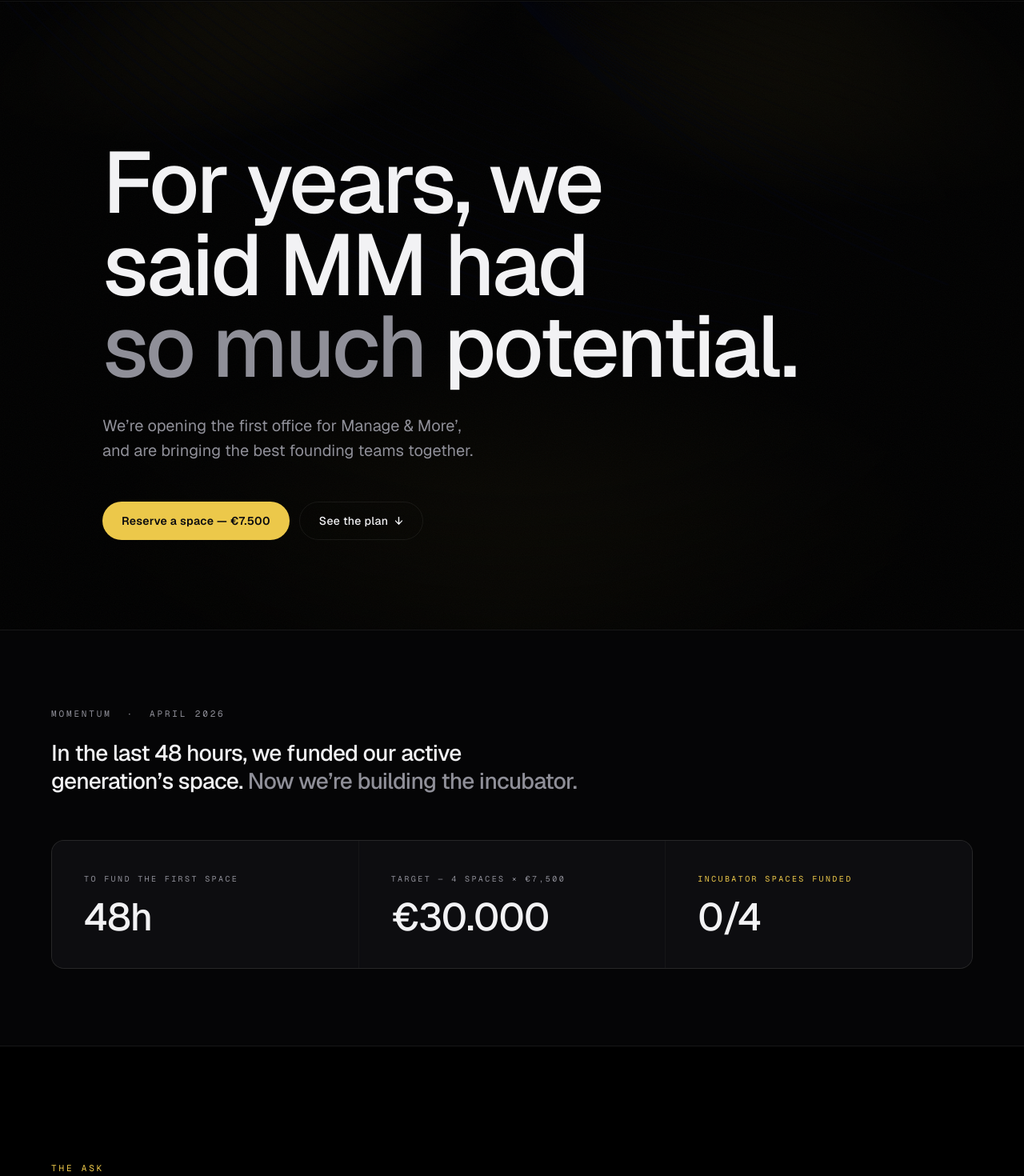
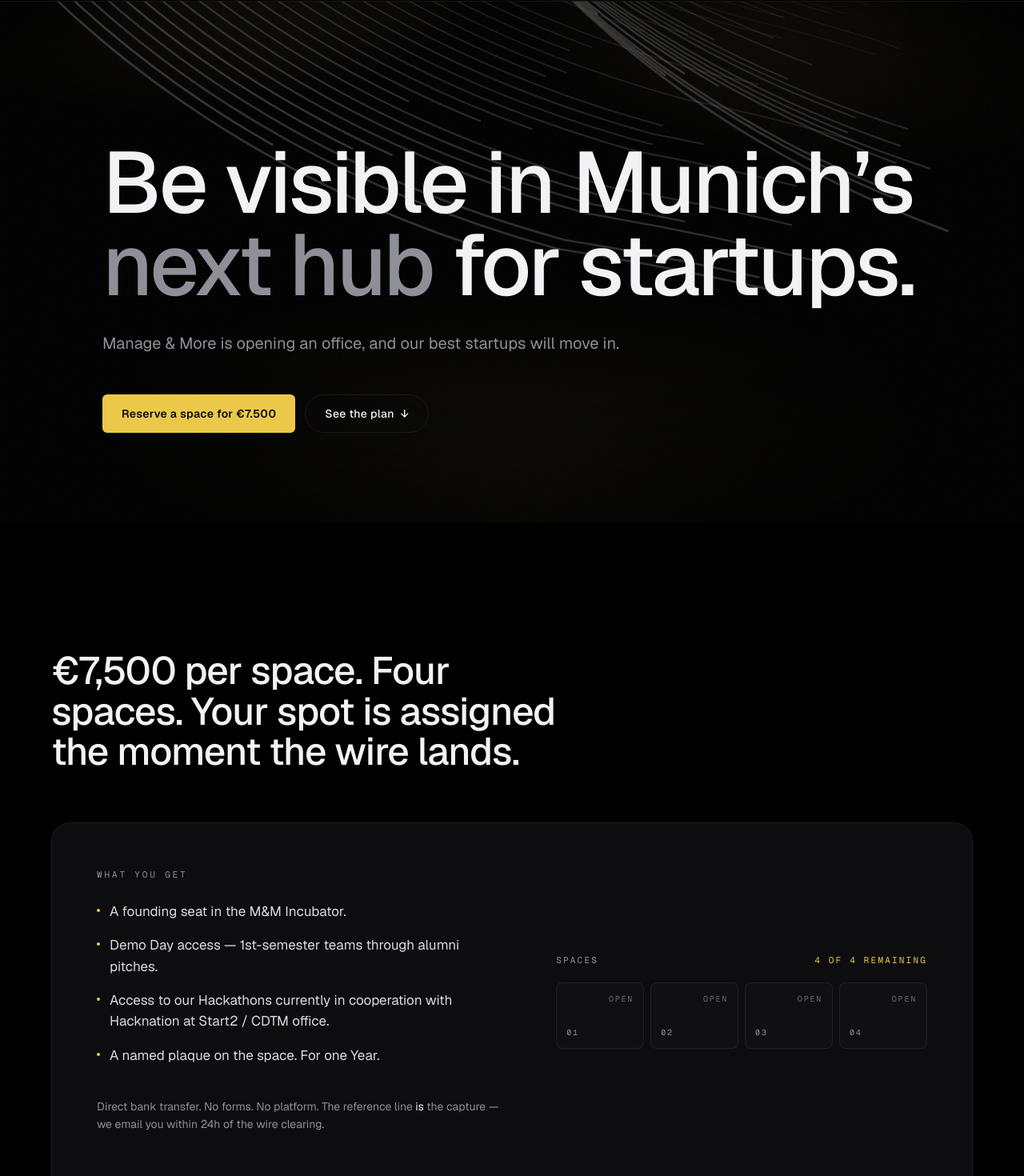
Before and after one commit to PanchoK50/mm-office-vc, a Next.js app: page / in a window 1280 px wide. Shown: the part 79-1549 px from the top of the page at 80% size. Built offline with nearby package versions, Linux system fonts and the light colour scheme.

Commit message:
next version

```diff
--- a/src/app/layout.tsx
+++ b/src/app/layout.tsx
@@ -15,7 +15,7 @@ const geistMono = Geist_Mono({
 export const metadata: Metadata = {
   title: "MM Incubator",
   description:
-    "For years, we said Manage & More had so much potential. This month, it stopped being potential. Four spaces. €7,500 each. Direct wire. Spot assigned instantly.",
+    "Be visible in Munich's next hub for startups. Manage & More is opening an office, and our best startups will move in. Four spaces. €7,500 each. Direct wire. Spot assigned instantly.",
 };
 
 export const viewport: Viewport = {
--- a/src/app/page.tsx
+++ b/src/app/page.tsx
@@ -25,7 +25,7 @@ export default function Home() {
           <a
             href="#top"
             className="flex items-center gap-3 text-fg focus-visible:outline-none focus-visible:ring-2 focus-visible:ring-accent focus-visible:ring-offset-2 focus-visible:ring-offset-bg rounded"
-            aria-label="Manage and More — Incubator"
+            aria-label="Manage and More Incubator"
           >
             <Image
               src="/MM_3.png"
@@ -65,20 +65,19 @@ export default function Home() {
           <div className="mx-auto max-w-5xl">
 
             <h1 className="fade-up-slow mt-8 text-balance text-[clamp(2.75rem,8.5vw,6.75rem)] font-medium leading-[0.95] tracking-[-0.03em] text-fg">
-              For years, we said MM had
+              Be visible in Munich&rsquo;s
               <br className="hidden sm:block" />{" "}
-              <span className="text-muted">so much</span> potential.
+              <span className="text-muted">next hub</span> for startups.
             </h1>
             <p className="fade-up-slower mt-8 max-w-[54ch] text-balance text-lg leading-[1.55] text-muted sm:text-xl">
-              We&rsquo;re opening the first office for Manage &amp; More&rsquo;, and are bringing the best founding
-              teams together.
+              Manage &amp; More is opening an office, and our best startups will move in.
             </p>
             <div className="fade-up-slower mt-12 flex flex-col gap-3 sm:flex-row sm:items-center">
               <a
                 href="#reserve"
-                className="inline-flex h-12 items-center justify-center rounded-full bg-accent px-6 text-sm font-semibold tracking-wide text-[#0b0b0f] transition hover:brightness-110 focus-visible:outline-none focus-visible:ring-2 focus-visible:ring-accent focus-visible:ring-offset-2 focus-visible:ring-offset-bg"
+                className="inline-flex h-12 items-center justify-center rounded-md bg-accent px-6 text-sm font-semibold tracking-wide text-[#0b0b0f] transition hover:brightness-110 focus-visible:outline-none focus-visible:ring-2 focus-visible:ring-accent focus-visible:ring-offset-2 focus-visible:ring-offset-bg"
               >
-                Reserve a space — €{price}
+                Reserve a space for €{price}
               </a>
               <a
                 href="#plan"
@@ -91,44 +90,13 @@ export default function Home() {
           </div>
         </section>
 
-        {/* ——— Traction strip ——— */}
-        <section
-          id="plan"
-          className="border-y border-hairline bg-surface/40 px-6 py-20 sm:py-24"
-        >
-          <div className="mx-auto max-w-6xl">
-            <p className="font-mono text-[11px] uppercase tracking-[0.26em] text-muted">
-              Momentum&nbsp;&nbsp;·&nbsp;&nbsp;April 2026
-            </p>
-            <p className="mt-6 max-w-[52ch] text-balance text-2xl font-medium leading-[1.25] tracking-tight text-fg sm:text-[28px]">
-              In the last 48 hours, we funded our active generation&rsquo;s
-              space.{" "}
-              <span className="text-muted">
-                Now we&rsquo;re building the incubator.
-              </span>
-            </p>
-            <div className="mt-14 grid gap-px overflow-hidden rounded-2xl border border-hairline bg-hairline sm:grid-cols-3">
-              <Metric value="48h" label="To fund the first space" />
-              <Metric
-                value={`€${totalRaise}`}
-                label="Target — 4 spaces × €7,500"
-              />
-              <Metric
-                value={`${SPACES_FILLED}/${SPACES_TOTAL}`}
-                label="Incubator spaces funded"
-                accent
-              />
-            </div>
-          </div>
-        </section>
+
+
 
         {/* ——— The Ask ——— */}
         <section id="reserve" className="px-6 py-28 sm:py-36 scroll-mt-20">
           <div className="mx-auto max-w-6xl">
             <div className="mb-16 max-w-3xl">
-              <p className="font-mono text-[11px] uppercase tracking-[0.26em] text-accent">
-                The ask
-              </p>
               <h2 className="mt-4 text-balance text-4xl font-medium leading-[1.05] tracking-[-0.02em] sm:text-5xl">
                 €7,500 per space. Four spaces. Your spot is assigned the moment
                 the wire lands.
@@ -151,11 +119,10 @@ export default function Home() {
                         alumni pitches.
                       </li>
                       <li className="flex gap-3">
-                        <Dot /> Hack Nation investor access (Start2 / CDTM
-                        office).
+                        <Dot /> Access to our Hackathons currently in cooperation with Hacknation at Start2 / CDTM office.
                       </li>
                       <li className="flex gap-3">
-                        <Dot /> A named plaque on the space. Permanently.
+                        <Dot /> A named plaque on the space. For one Year.
                       </li>
                     </ul>
                   </div>
@@ -238,7 +205,7 @@ export default function Home() {
             <div className="mb-16 flex flex-col gap-4 sm:flex-row sm:items-end sm:justify-between">
               <div>
                 <p className="font-mono text-[11px] uppercase tracking-[0.26em] text-muted">
-                  Who moves in
+                  Who could move in
                 </p>
                 <h2 className="mt-4 max-w-2xl text-balance text-4xl font-medium leading-[1.05] tracking-[-0.02em] sm:text-5xl">
                   The teams you&rsquo;d meet on day one.
@@ -246,7 +213,15 @@ export default function Home() {
               </div>
               <p className="max-w-sm text-sm leading-[1.6] text-muted">
                 Active generations are already shipping — EWOR, Y Combinator,
-                and independent labs. The incubator is where they&rsquo;d sit.
+                and independent labs. The incubator is where they&rsquo;d sit.{" "}
+                <a
+                  href="https://www.manageandmore.de/people/"
+                  target="_blank"
+                  rel="noopener noreferrer"
+                  className="text-fg underline decoration-hairline-strong underline-offset-4 transition hover:text-accent hover:decoration-accent"
+                >
+                  See our active generations ↗
+                </a>
               </p>
             </div>
             <ul className="grid gap-6 md:grid-cols-3">
@@ -291,13 +266,10 @@ export default function Home() {
         {/* ——— Access pull-quote ——— */}
         <section className="px-6 py-28">
           <div className="mx-auto max-w-4xl">
-            <p className="font-mono text-[11px] uppercase tracking-[0.26em] text-muted">
-              Why now
-            </p>
+
             <blockquote className="mt-8 border-l-2 border-accent pl-8 text-balance text-3xl font-medium leading-[1.2] tracking-tight text-fg sm:text-4xl sm:leading-[1.15]">
-              Until now, only Unternehmertum founders had physical incubator
-              access in Munich.{" "}
-              <span className="text-muted">This opens it — to MM.</span>
+              Until now, only Unternehmertum had early access.{" "}
+
             </blockquote>
           </div>
         </section>
@@ -319,9 +291,7 @@ export default function Home() {
                   <h3 className="text-2xl font-medium tracking-tight">
                     Demo Day
                   </h3>
-                  <span className="font-mono text-[10px] uppercase tracking-[0.22em] text-muted">
-                    One evening · Semester close
-                  </span>
+
                 </div>
                 <ol className="space-y-5">
                   {DEMO_DAY.map((d, i) => (
@@ -341,10 +311,6 @@ export default function Home() {
                     </li>
                   ))}
                 </ol>
-                <p className="mt-auto text-sm leading-[1.6] text-muted">
-                  Seated access, plus a pre-event founder dinner with the top
-                  teams.
-                </p>
               </div>
 
               {/* Hack Nation */}
@@ -353,14 +319,11 @@ export default function Home() {
                   <h3 className="text-2xl font-medium tracking-tight">
                     Hack Nation
                   </h3>
-                  <span className="font-mono text-[10px] uppercase tracking-[0.22em] text-muted">
-                    48h · Start2 / CDTM
-                  </span>
                 </div>
                 <p className="text-[15px] leading-[1.55] text-fg">
                   Our hackathon, currently hosted at the{" "}
                   <span className="text-accent">Start2 / CDTM office</span>.
-                  You&rsquo;d walk in alongside the teams.
+                  Now hosted at our own office and open if you invest.
                 </p>
                 <ul className="space-y-2 text-sm text-muted">
                   <li className="flex items-center gap-3">
--- a/src/components/ui/background-paths.tsx
+++ b/src/components/ui/background-paths.tsx
@@ -20,7 +20,7 @@ export function FloatingPaths({ position }: { position: number }) {
   return (
     <div className="absolute inset-0 pointer-events-none">
       <svg
-        className="w-full h-full text-slate-950 dark:text-white"
+        className="w-full h-full text-neutral-400"
         viewBox="0 0 696 316"
         fill="none"
       >
--- a/src/content/data.ts
+++ b/src/content/data.ts
@@ -22,8 +22,8 @@ export const JOINERS: Array<{
 }> = [
   {
     name: "Matthias Wolf",
-    tag: "Y Combinator",
-    line: "Just out of YC — proof that MM pipelines straight into the top of the funnel.",
+    tag: "Pairio · YC P26",
+    line: "Just got into YC with Pairio (P26).",
     linkedin: {
       kind: "profile",
       url: "https://www.linkedin.com/in/matthias-wolf/",
@@ -32,7 +32,7 @@ export const JOINERS: Array<{
   {
     name: "Jochen Madler",
     tag: "YC · Sitefire",
-    line: "Building Sitefire through Y Combinator — a candidate to move into the incubator.",
+    line: "Building Sitefire through Y Combinator, a candidate to move into the incubator.",
     linkedin: { kind: "post", postId: "7435006185210249216" },
   },
   {
@@ -42,6 +42,15 @@ export const JOINERS: Array<{
     linkedin: {
       kind: "profile",
       url: "https://www.linkedin.com/in/henryweigt/",
+    },
+  },
+  {
+    name: "Almo Sutedjo",
+    tag: "Y Combinator",
+    line: "Recently into YC.",
+    linkedin: {
+      kind: "profile",
+      url: "https://www.linkedin.com/in/almo-sutedjo/",
     },
   },
 ];
```
